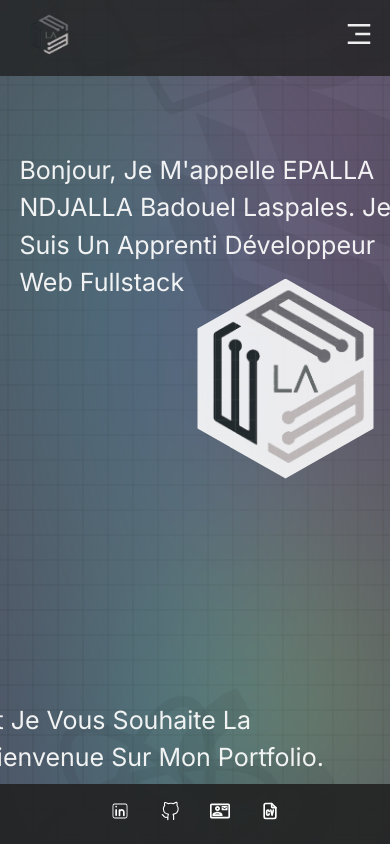
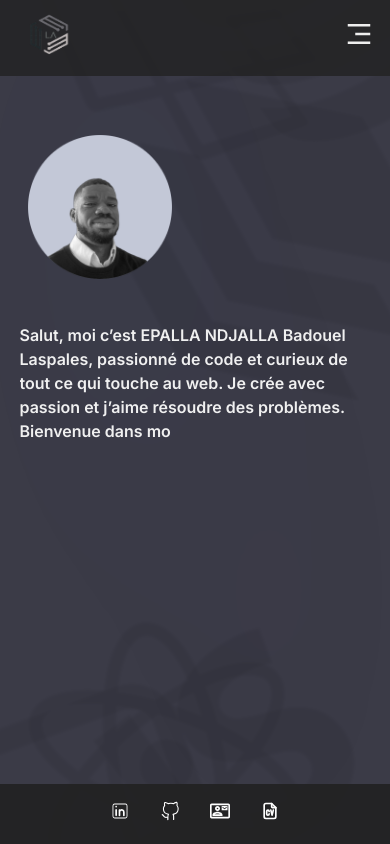
Before and after one commit to Laspales/Site_web, a React (Vite) app in the folder front/: page / in a window 390 px wide. Built offline with nearby package versions, Linux system fonts and the light colour scheme.

Commit message:
responsive section 50% and filigrane completed

```diff
--- a/front/src/App.css
+++ b/front/src/App.css
@@ -34,11 +34,11 @@ body::after {
 /* Barre de défilement  */
 
 body::-webkit-scrollbar {
-  width: 12px; /* largeur de la barre de défilement */
+  width: 12px;
 }
 
 body::-webkit-scrollbar-track {
-  background: rgba(200, 200, 200, 1); /* couleur de la piste de défilement */
+  background: rgba(200, 200, 200, 1);
 }
 
 body::-webkit-scrollbar-thumb {
--- a/front/src/Components/Filigrane-Style.css
+++ b/front/src/Components/Filigrane-Style.css
@@ -1,55 +1,148 @@
 /* Filigrane logo dev */
-.fili1 {
-    position: fixed;
-    top: -20%;
-    left: -5%;
-    font-size: 20.5em;
+.Fili {
+  z-index: 0;
+  font-size: 23.5em;
   font-weight: bold;
   color: rgba(0, 0, 0, 0.15);
   pointer-events: none;
   opacity: 0.4;
+
 }
-  .fili2 {
+
+.fili-1 {
+  position: fixed;
+  top: -20%;
+  left: -5%;
+  filter: blur(1px);
+  animation: float-1 20s ease-in-out infinite;
+
+}
+
+.fili-2 {
   position: fixed;
   bottom: -30%;
   left: -10%;
   transform: rotate(45deg);
-    font-size: 20.5em;
-    font-weight: bold;
-    color: rgba(0, 0, 0, 0.15);
-    pointer-events: none;
-    opacity: 0.4;
+  filter: blur(1px);
+  animation: float-2 20s linear infinite;
 }
-  .fili3 {
+
+.fili-3 {
   position: fixed;
   bottom: -30%;
-    right: -5%;
+  right: -10%;
   transform: rotate(-45deg);
-    font-size: 20.5em;
-    font-weight: bold;
-    color: rgba(0, 0, 0, 0.15);
-    pointer-events: none;
-    opacity: 0.4;
+  filter: blur(1px);
+  animation: float-3 20s ease-in-out infinite;
 }
-  .fili4 {
+
+.fili-4 {
   position: fixed;
   top: -35%;
   left: 43%;
   transform: rotate(-45deg);
-    font-size: 20.5em;
-    font-weight: bold;
-    color: rgba(0, 0, 0, 0.15);
-    pointer-events: none;
-    opacity: 0.4;
+  filter: blur(1px);
+  animation: float-4 20s ease-in-out infinite;
 }
-  .fili5 {
+
+.fili-5 {
   position: fixed;
   top: 0;
   right: -10%;
-    font-size: 20.5em;
-    font-weight: bold;
-    color: rgba(0, 0, 0, 0.15);
-    pointer-events: none;
-    opacity: 0.4;
   transform: rotate(45deg);
+  filter: blur(1px);
+  animation: float-5 20s ease-in-out infinite;
 }
+
+.fili-6 {
+  position: fixed;
+  bottom: -45%;
+  right: 35%;
+  transform: rotate(-20deg);
+  filter: blur(1px);
+  animation: float-6 20s ease-in-out infinite;
+}
+
+@keyframes float-1 {
+  0% {
+    transform: scale(1) rotate(0deg);
+  }
+
+  50% {
+    transform: scale(1.15) rotate(2deg);
+  }
+
+  100% {
+    transform: scale(1) rotate(0deg);
+  }
+}
+
+@keyframes float-2 {
+  0% {
+    transform:  rotate(45deg);
+  }
+
+  50% {
+    transform:  rotate(0deg);
+  }
+
+  100% {
+    transform:  rotate(45deg);
+  }
+}
+
+@keyframes float-3 {
+  0% {
+    transform: translateX(0) rotate(-45deg);
+  }
+
+  50% {
+    transform: translateX(0px) rotate(-30deg);
+  }
+
+  100% {
+    transform: translateX(0) rotate(-45deg);
+  }
+}
+
+@keyframes float-4 {
+  0% {
+    transform: translateX(0) rotate(-45deg);
+  }
+
+  50% {
+    transform: translateX(-17px) rotate(-30deg);
+  }
+
+  100% {
+    transform: translateX(0) rotate(-45deg);
+  }
+}
+
+@keyframes float-5 {
+  0% {
+    transform: scale(1) rotate(45deg);
+  }
+
+  50% {
+    transform: scale(1.0) rotate(30deg);
+  }
+
+  100% {
+    transform: scale(1) rotate(45deg);
+  }
+}
+
+@keyframes float-6 {
+  0% {
+    transform: scale(1) rotate(-20deg);
+  }
+
+  50% {
+    transform: scale(1.05) rotate(-20deg);
+  }
+
+  100% {
+    transform: scale(1) rotate(-20deg);
+  }
+}
--- a/front/src/Components/Filigrane.jsx
+++ b/front/src/Components/Filigrane.jsx
@@ -4,25 +4,29 @@ import { DiReact } from "react-icons/di";
 import { DiJavascript1 } from "react-icons/di";
 import { BsDatabaseFill } from "react-icons/bs";
 import { IoLayersSharp } from "react-icons/io5";
+import { IoTerminalOutline } from "react-icons/io5";
 import './Filigrane-Style.css'
 
 function Filigrane() {
     return (
         <div className="Fili">
-            <div className="fili1">
+            <div className="fili-1">
                 <DiLaravel />
             </div>
-            <div className="fili2">
+            <div className="fili-2">
                 <DiReact />
             </div>
-            <div className="fili3">
+            <div className="fili-3">
                 <DiJavascript1 />
             </div>
-            <div className="fili4">
+            <div className="fili-4">
                 <BsDatabaseFill />
             </div>
-            <div className="fili5">
+            <div className="fili-5">
                 <IoLayersSharp />
+            </div>
+            <div className="fili-6">
+                <IoTerminalOutline />
             </div>
         </div>
     );
--- a/front/src/Components/Header-Style.css
+++ b/front/src/Components/Header-Style.css
@@ -147,8 +147,24 @@ html, body {
 /* style dark theme */
 body.dark {
   color: rgba(250, 250, 250, 0.95) !important;
-  background-color: rgba(3, 10, 37, 0.7) !important;
+  background-color: rgba(10, 10, 25, 0.8) !important; /* sombre mais pas noir pur */
 }
+
+body.dark::after {
+  background-image:
+    radial-gradient(at 30% 30%, rgba(0, 120, 255, 0.07) 0px, transparent 50%),
+    radial-gradient(at 70% 70%, rgba(128, 0, 128, 0.05) 0px, transparent 50%);
+  opacity: 0.2;
+  filter: blur(60px);
+}
+
+body.dark::before {
+  background:
+    linear-gradient(rgba(255, 255, 255, 0.05) 1px, transparent 1px) center,
+    linear-gradient(90deg, rgba(255, 255, 255, 0.05) 1px, transparent 1px) center;
+  background-size: 50px 50px;
+}
+
 
 body.dark Header a,
 body.dark Header li {
--- a/front/src/Components/Section-Style.css
+++ b/front/src/Components/Section-Style.css
@@ -1,6 +1,5 @@
- /* style pour .title et .Surname */
-
- .title, #trespo {
+/* Style pour .title et .Surname */
+.title{
     font-size: 1.25em;
     display: block;
     width: 100px;
@@ -9,17 +8,13 @@
     left: 5%;
 }
 
- .Surname, #frespo {
+.Surname {
     font-size: 1.25em;
     display: block;
     width: auto;
     position: fixed;
     bottom: 5%;
     right: 5%;
- }
-
- .Surname span {
-     text-transform: uppercase;
 }
 
 .title h1,
@@ -31,38 +26,15 @@
 .Surname h1 .grey {
     color: grey;
 }
-#trespo, #frespo{
+.hiderespo{
     visibility: hidden;
-    width: 500px;
-    text-transform: capitalize;
-    font-size: 25px;
-    width: 100vw;
-}
-#trespo span{
-    text-transform: uppercase;
+    overflow: hidden;
+    font-size: clamp(1rem, 2.5vw, 2rem);
 }
 
- /* RESPONSIVE DESIGN PAGE D,ACCUEIL */
 
-@media (max-width: 768px) {
-    h1 {
-        font-size: 0.3rem;
-        margin: 10px;
-        text-align: center;
-        visibility: hidden;
-    }
-    #trespo, #frespo{
-        visibility: visible;
-    }
-    /* .image {
 
-        width: 120px;
-        height: 100px;
-    }
-*/
-
-}
- /* style pour div image */
+/* Style pour div image */
 .image {
     position: fixed;
     top: 33%;
@@ -70,27 +42,90 @@
     display: flex;
     justify-content: center;
     align-items: center;
+    z-index: 1;
     margin: auto;
-     width: 220px;
-     height: 200px;
+    width: clamp(120px, 20vw, 220px);
+    height: clamp(100px, 18vw, 200px);
+}
 
+.image img {
+    width: 100%;
+    height: 100%;
+    object-fit: cover;
 }
- /* style dark theme */
- body.dark .image  {
-     width: 220px;
-     height: 200px;
-     background-color: rgba(255, 255, 255, 0.65);
+
+
+/* RESPONSIVE DESIGN PAGE D’ACCUEIL */
+
+@media (max-width: 768px) {
+
+    .App-Section .title h1,
+    .App-Section .Surname h1 {
+        visibility: hidden;
+    }
+
+
+    .image {
+        visibility: hidden;
+    }
+
+    body::before {
+        display: none;
+    }
+    .hiderespo{
+        visibility: visible;
+        position: fixed;
+        top: 15vh;
+        left: 5vw;
+        max-width: 90vw;
+        max-height: 90vh;
+        overflow: auto;
+        display: flex;
+        flex-direction: column;
+        gap: 15px;
+        font-size: clamp(1rem, 2.5vw, 2rem);
+    }
+    .profile-imagesection {
+        width: 150px;
+        height: 150px;
+        margin: 15px 0 0 15px;
+    }
+
+    #trespo,
+    #frespo {
+        width: 100%;
+        max-width: 95%;
+        margin: 0;
+        text-transform: none;
+        font-size: clamp(1rem, 3.0vw, 5rem);
+    }
+}
+
+/* Style dark theme */
+
+body.dark .image {
+    position: fixed;
+    top: 33%;
+    left: 45%;
+    display: flex;
+    justify-content: center;
+    align-items: center;
+    z-index: 1;
+    margin: auto;
+    width: clamp(120px, 20vw, 220px);
+    height: clamp(100px, 18vw, 200px);
     clip-path: polygon(50% 0%,
             90% 25%,
             90% 75%,
             50% 100%,
             10% 75%,
-             10% 25%
-         );
+            10% 25%);
+    overflow: hidden;
+    background-color: rgba(255, 255, 255, 0.55);
+}
 
- }
 body.dark .image img {
-     width: 220px;
-     height: 200px;
+    width: 100%;
+    height: 100%;
     object-fit: cover;
 }
--- a/front/src/Components/Section.jsx
+++ b/front/src/Components/Section.jsx
@@ -1,30 +1,69 @@
-import React from "react";
+import React, { useState } from "react";
 import { motion } from "framer-motion";
-import './Section-Style.css'
+import TypewriterText from './textman';
+import './Section-Style.css';
 
 function Section() {
-
+    const [showFrespo, setShowFrespo] = useState(false);
     return (
         <div className="App-Section">
 
+            {/* Titre principal en haut à gauche */}
             <div className="title">
                 <motion.h1
                     initial={{ opacity: 0, y: -50 }}
                     animate={{ opacity: 1, y: 0 }}
-                    transition={{
-                        duration: 1,
-                        ease: "easeInOut"
-                    }}
+                    transition={{ duration: 1, ease: "easeInOut" }}
                 >
-                    Développeur <br /><span className="grey">Web</span>
+                    Développeur <br />
+                    <span className="grey">Web</span>
+                </motion.h1>
+            </div>
 
-                </motion.h1>
+            {/* image et texte responsive (mobile) */}
+            <div className="hiderespo">
+                <div className="profile-imagesection">
+                    <motion.div
+                        initial={{ scale: 0 }}
+                        animate={{ scale: 1 }}
+                        transition={{ duration: 5, type: "spring", stiffness: 150, damping: 100 }}
+                        whileHover={{ scale: 1.15, transition: { duration: 0.2 } }}
 
+
+                    >
+                    <motion.img
+                        src="/images/profile_images/profile-pic (2).png"
+                        alt="Profile"
+                        width={"130px"}
+                        height={"130px"}
+                        initial={{ scale: 1 }}
+                        animate={{
+                            scale: [1, 1.2, 1],
+                        }}
+                        transition={{
+                            duration: 2,
+                            repeat: Infinity,
+                            repeatType: "loop",
+                            ease: "easeInOut"
+                        }}
+
+                    />
+                    </motion.div>
+                </div>
+                <div id="trespo">
+                    <TypewriterText text={`  Salut, moi c’est EPALLA NDJALLA Badouel Laspales, passionné de code et curieux de tout ce qui touche au web. Je crée avec passion et j’aime résoudre des problèmes. Bienvenue dans mon univers! Un portfolio qui reflète mon parcours, mes projets et ma passion pour le développement web`}
+                        onFinish={() => setShowFrespo(true)}
+                    />
+
+                </div>
+                {showFrespo && (
+                    <div id="frespo">
+                        <TypewriterText text={`  Commençons ----->`} />
+                    </div>
+                )}
             </div>
-            <div id="trespo">
-                    <p>bonjour, je m'appelle <span>epalla ndjalla </span>
-                        Badouel Laspales. Je suis un apprenti développeur Web Fullstack </p>
-            </div>
+
+            {/* Image centrale */}
             <div className="image">
                 <motion.div
                     className="image"
@@ -39,8 +78,6 @@ function Section() {
                     <motion.img
                         src="/images/LA_logo.png"
                         alt="Laspales Image"
-                        width="210px"
-                        height="190px"
                         initial={{ scale: 1 }}
                         animate={{
                             scale: [1, 1.2, 1],
@@ -55,26 +92,23 @@ function Section() {
                     />
                 </motion.div>
             </div>
+
+            {/* Nom en bas à droite */}
             <div className="Surname">
                 <motion.h1
                     initial={{ opacity: 0, y: 50 }}
                     animate={{ opacity: 1, y: 0 }}
-                    transition={{
-                        duration: 1,
-                        ease: "easeInOut"
-                    }}
+                    transition={{ duration: 1, ease: "easeInOut" }}
                 >
-                    Laspales <br /><span className="grey">epalla</span>&nbsp;<span>ndjalla</span>
+                    Laspales <br />
+                    <span className="grey">Epalla</span>&nbsp;
+                    <span>Ndjalla</span>
                 </motion.h1>
+            </div>
 
-            </div>
-            <div id="frespo">
-                    <p >et je vous souhaite la bienvenue sur mon portfolio.</p>
-            </div>
+
         </div>
     );
-
-
 }
 
 export default Section;
--- /dev/null
+++ b/front/src/Components/textman.jsx
@@ -0,0 +1,36 @@
+import React, { useState, useEffect, useRef } from 'react';
+
+function TypewriterText({ text, speed = 30, onFinish }) {
+  const [displayedText, setDisplayedText] = useState('');
+  const hasRun = useRef(false);
+
+  useEffect(() => {
+    if (hasRun.current) return;
+    hasRun.current = true;
+
+    let index = 0;
+    const interval = setInterval(() => {
+      setDisplayedText((prev) => prev + text.charAt(index));
+      index++;
+      if (index >= text.length) {
+        clearInterval(interval);
+        if (onFinish) onFinish();
+      }
+    }, speed);
+
+    return () => clearInterval(interval);
+  }, [text, speed, onFinish]);
+
+  const formattedText = displayedText.split('\n').map((line, i) => (
+    <React.Fragment key={i}>
+        <b>
+      {line}
+      </b>
+      <br />
+    </React.Fragment>
+  ));
+
+  return <p>{formattedText}</p>;
+}
+
+export default TypewriterText;
--- a/front/src/pages/pages-css/APropos-Style.css
+++ b/front/src/pages/pages-css/APropos-Style.css
@@ -15,9 +15,6 @@
    left: -10vw;
 }
 
-.profile-pulse {
-   border-radius: 50%;
-}
 
 .timeline-container {
    position: absolute;
```
Also changed, not shown: front/src/pages/pages-css/Contact-Style.css (+5 -4 lines). Lines whose indentation alone changed are shown as unchanged.
